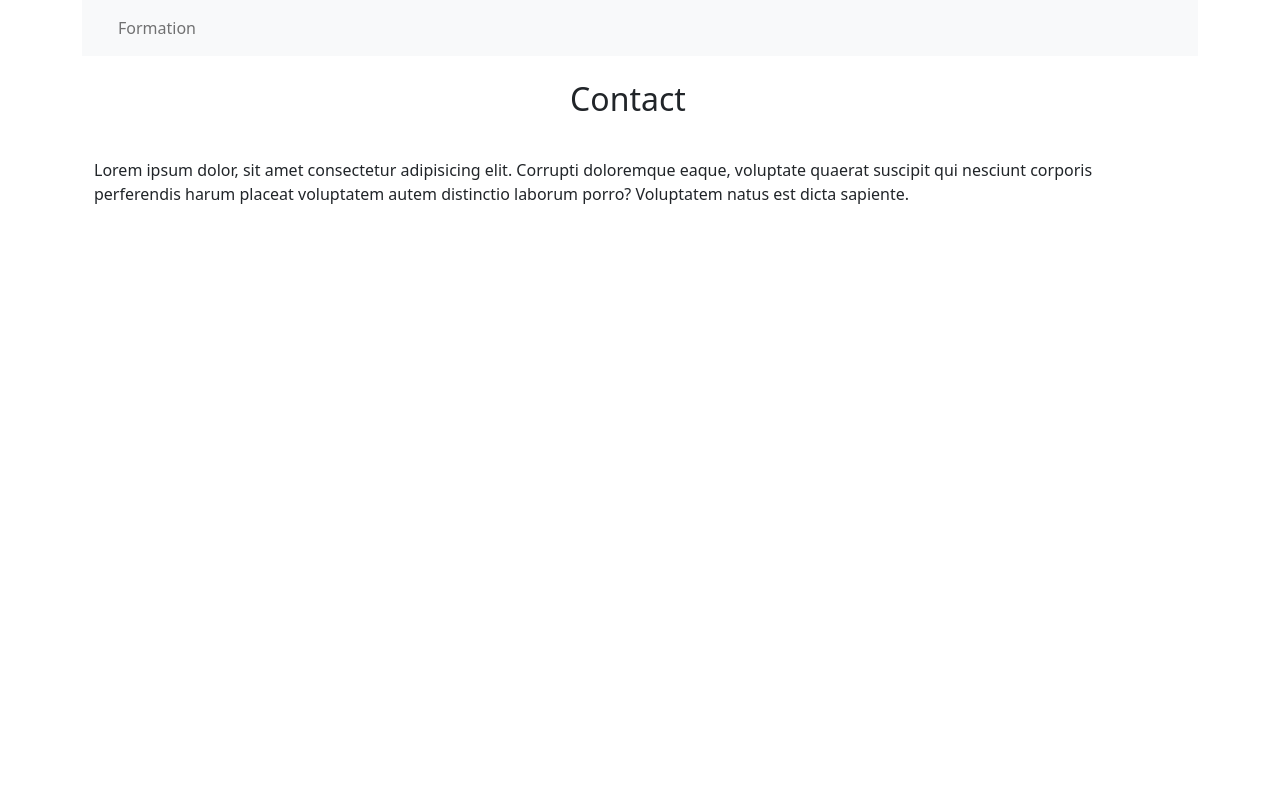
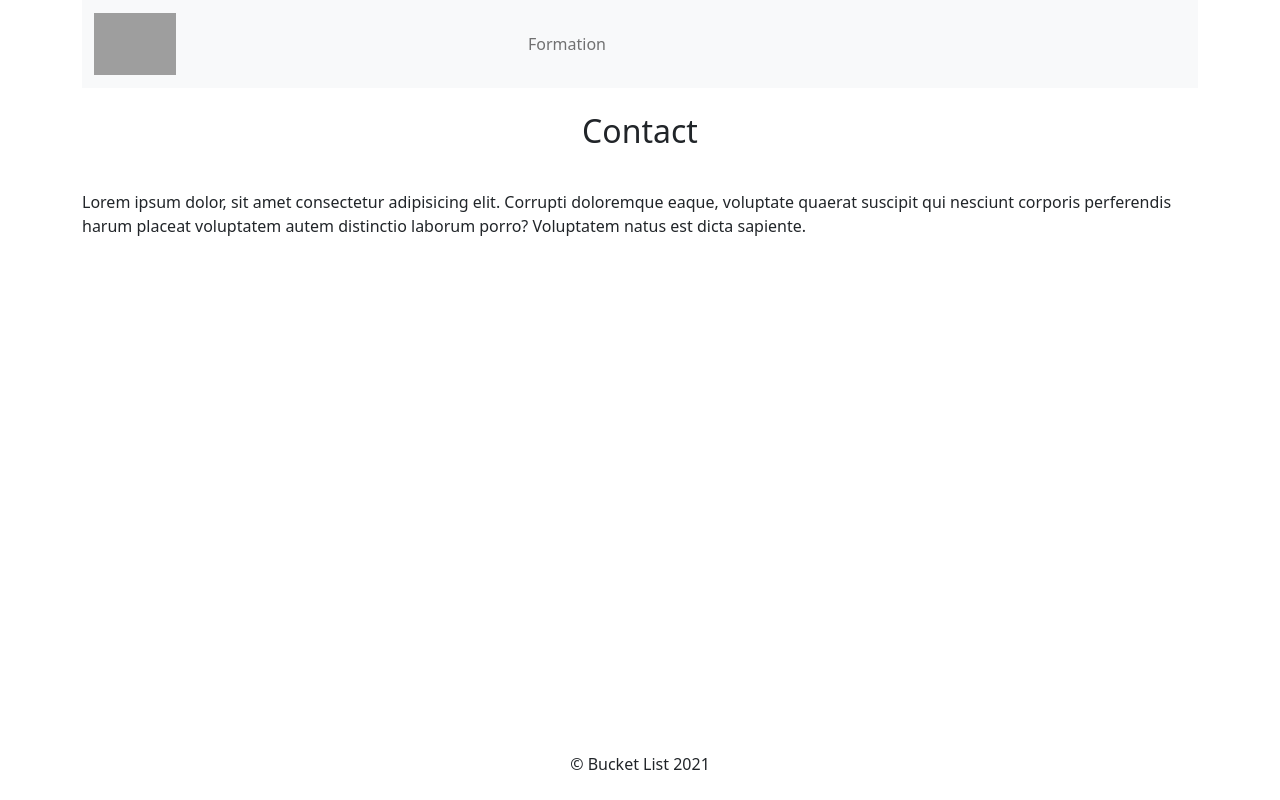
Before and after one commit to ladel1/bucket-list2, a Symfony app: template templates/contact/index.html.twig in a window 1280 px wide. Run offline with Twig, Linux system fonts and the light colour scheme; the template is opened without the code that fills it, so the values that code supplies are empty; some libraries are stand-ins or nearby versions; grey boxes are pictures that could not be loaded.

Commit message:
End TP 3

```diff
--- a/public/css/style.css
+++ b/public/css/style.css
@@ -1,4 +1,9 @@
 .site {
     margin: 0px;
+    min-height: 80%;
+}
 
+.navbar-brand img{
+    width: 20%;
+    margin-right: 10px;
 }
--- a/src/Controller/MainController.php
+++ b/src/Controller/MainController.php
@@ -19,7 +19,7 @@ class MainController extends AbstractController{
         $menu = [
             //     0       1
                 ["Home","app_home"],
-                ["Contact","app_contact"],
+                ["Contact",""],
                 ["About Us",""],
                 ["Blog",""],
                 ["Login",""],
--- a/templates/base.html.twig
+++ b/templates/base.html.twig
@@ -4,23 +4,34 @@
 <link href="https://cdn.jsdelivr.net/npm/bootstrap@5.1.1/dist/css/bootstrap.min.css" rel="stylesheet" integrity="sha384-F3w7mX95PdgyTmZZMECAngseQB83DfGTowi0iMjiWaeVhAn4FJkqJByhZMI3AhiU" crossorigin="anonymous">
 {% block title %}{% endblock %}
 {% block stylesheet %}{% endblock %}
+<link href="{{ asset('css/style.css') }}" rel="stylesheet">
+<link rel="shortcut icon" href="{{asset('img/favicon.png')}}" type="image/x-icon">
 </head>
 <body>
 
 <div class="container">
     <nav class="navbar navbar-expand-lg navbar-light bg-light">
     <div class="container-fluid">
-        <a class="navbar-brand" href="#">{{titre}}</a>
+        <a class="navbar-brand" href="#">
+            <img src="{{asset('img/logo.png')}}" alt="" srcset="">
+            {{titre}}
+        </a>
         <button class="navbar-toggler" type="button" data-bs-toggle="collapse" data-bs-target="#navbarNav" aria-controls="navbarNav" aria-expanded="false" aria-label="Toggle navigation">
         <span class="navbar-toggler-icon"></span>
         </button>
         <div class="collapse navbar-collapse" id="navbarNav">
         <ul class="navbar-nav">
         {% for item in menu %}
-
+            {% if item[1] %}
+                <li class="nav-item">
+                    <a class="nav-link" aria-current="page" href="{{path(item[1])}}">{{item[0]}}</a>
+                </li>
+            {% else %}
                 <li class="nav-item">
                     <a class="nav-link" aria-current="page" href="#">{{item[0]}}</a>
                 </li>
+            {% endif  %}
+
 
         {% endfor %}
             <li class="nav-item">
@@ -32,9 +43,16 @@
         </div>
     </div>
     </nav>
-    <div class="row site">
+    <div class="site">
         {% block content %} {% endblock %}
     </div>
+    <footer>
+        <div class="row text-center">
+            <p>
+                &copy Bucket List {{ "now"|date("Y") }}
+            </p>
+        </div>
+    </footer>
 </div>
 </body>
 </html>
--- a/templates/contact/index.html.twig
+++ b/templates/contact/index.html.twig
@@ -17,7 +17,3 @@
 {% block menuli %}
     <a class="nav-link" aria-current="page" href="#">Formation</a>
 {% endblock %}
-
-{% block stylesheet %}
-<link href="{{ asset('css/style.css') }}" rel="stylesheet">
-{% endblock %}
```
